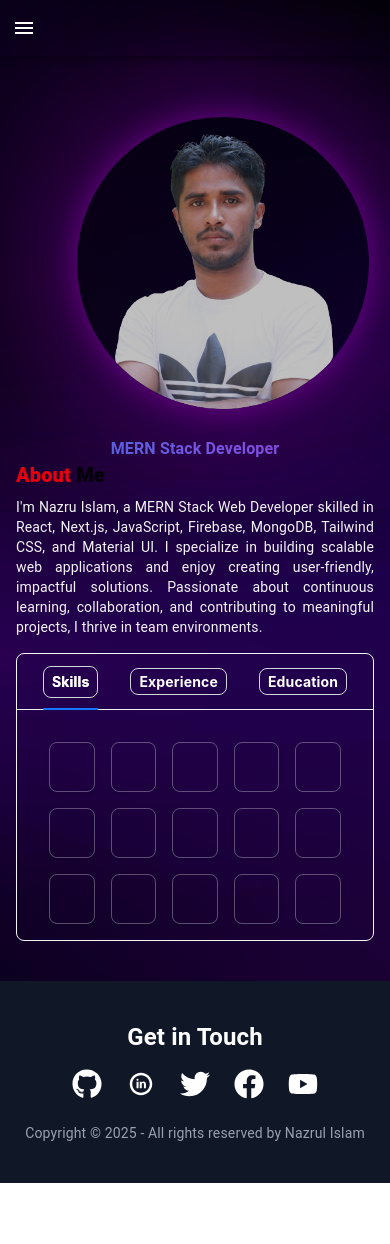
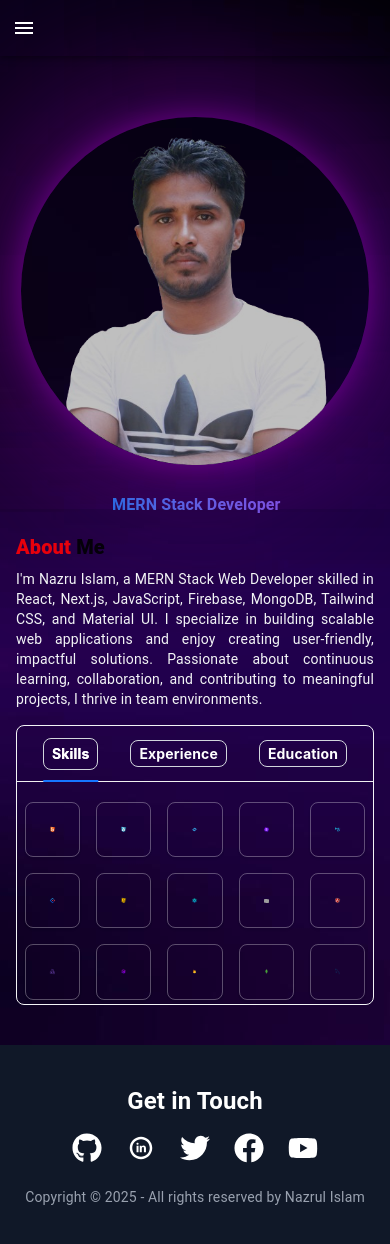
Before and after one commit to Nazrul144/nazrul-portfolio, a Next.js app: page /about in a window 390 px wide. Shown: the top 1244 px of the page. Before the commit the page ends 1183 px from the top, so only its background shows below. Built offline with nearby package versions, Linux system fonts and the light colour scheme; grey boxes are pictures that could not be loaded.

Commit message:
Portfolio make responsive for all deveces

```diff
--- a/src/components/homePage/About.jsx
+++ b/src/components/homePage/About.jsx
@@ -26,14 +26,14 @@ const About = () => {
     <div className="px-4 lg:px-20">
       <div className="lg:flex gap-6 mt-2 lg:mt-4">
         <div className="lg:w-[40%] ">
-          <div className="fireBorder ml-14 lg:ml-32 lg:mt-20">
+          <div className="fireBorder lg:mt-20">
             <Image className="brightness-75" src={"/about/cover11.png"} alt="About_image" width={1000} height={1000}  layout="intrinsic" />
           </div>
-          <h1 className="text-center mt-4 font-bold animate-pulse bg-gradient-to-r from-blue-500 to-purple-500 bg-clip-text text-transparent">
-  MERN Stack Developer</h1>
+          <h1 className=" ml-24 lg:ml-28 mt-4 font-bold animate-pulse bg-gradient-to-r from-blue-500 to-purple-500 bg-clip-text text-transparent">
+          MERN Stack Developer</h1>
         </div>
         <div className="lg:w-[60%]">
-          <h1 className="text-xl lg:text-3xl font-extrabold mb-2">
+          <h1 className="text-xl lg:text-3xl font-extrabold mb-2 mt-4 lg:mt-0">
             <span className="text-red-600">About</span> Me
           </h1>
           <p className="text-justify text-gray-100 text-sm">
@@ -56,11 +56,11 @@ const About = () => {
                   key: "1",
                   children: (
                     <div className="text-white">
-                      <div className="grid grid-cols-5 gap-4 px-8 py-4">
+                      <div className="grid grid-cols-5 gap-4 px-2 py-1 lg:px-8 lg:py-4">
                         {skills?.map((skill, index) => (
                           <Card
                             key={index}
-                            className="w-full aspect-square border border-white/30 hover:border-purple-600 rounded-lg p-6  group hover:scale-110 flex items-center justify-center  hover:bg-pink-600 hover:shadow-[0_0_20px_5px_rgba(236,72,153,0.6)] transition-all duration-300 ease-in-out"
+                            className="w-full aspect-square border border-white/30 hover:border-purple-600 rounded-lg lg:p-6  group hover:scale-110 flex items-center justify-center  hover:bg-pink-600 hover:shadow-[0_0_20px_5px_rgba(236,72,153,0.6)] transition-all duration-300 ease-in-out"
                             variant="borderless"
                             style={{
                               backgroundColor: "transparent",
@@ -89,8 +89,8 @@ const About = () => {
                   key: "3",
                   children: (
                     <div>
-                      <h1 className="font-bold text-2xl text-white">My Experience</h1>
-                      <p className="text-gray-100 text-justify mt-4 text-xs mb-8">
+                      <h1 className="font-bold text-xl text-white px-4">My <span className="text-red-600">Experience</span></h1>
+                      <p className="text-gray-100 text-justify mt-4 text-xs mb-8 px-4">
                         I have gained valuable experience in various fields, including video editing, Photoshop, and web
                         development. My expertise in teaching English from 2018 to 2024 has strengthened my communication skills.
                         Additionally, I have worked as a web developer since 2023, with hands-on experience in e-commerce project
@@ -146,8 +146,8 @@ const About = () => {
                   key: "2",
                   children: (
                     <div>
-                      <h1 className="font-bold text-2xl text-white">My Education</h1>
-                      <p className="text-gray-100 text-justify mt-4 text-xs mb-8">
+                      <h1 className="font-bold text-xl text-white px-4">My <span className="text-red-600">Education</span></h1>
+                      <p className="text-gray-100 text-justify mt-4 text-xs mb-8 px-4">
                         I hold a B.Sc. in Computer Science and Engineering from Green University of Bangladesh, with a strong
                         foundation. My education has equipped me with a blend of technical skills, critical thinking, and
                         problem-solving abilities, preparing me to contribute effectively in the field of technology.
```
